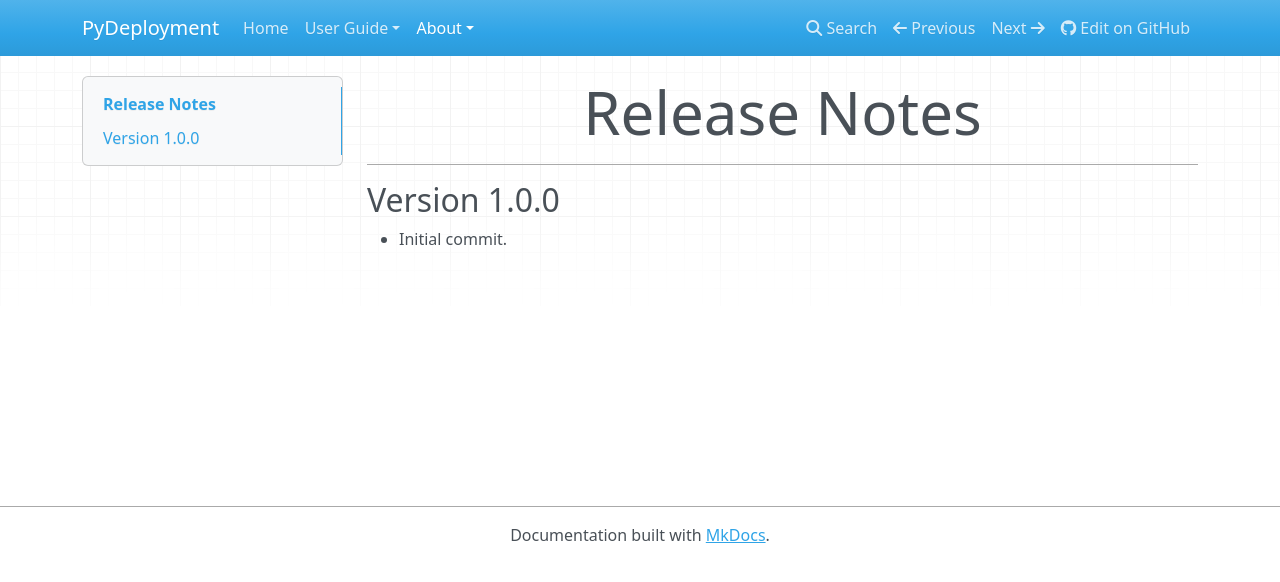
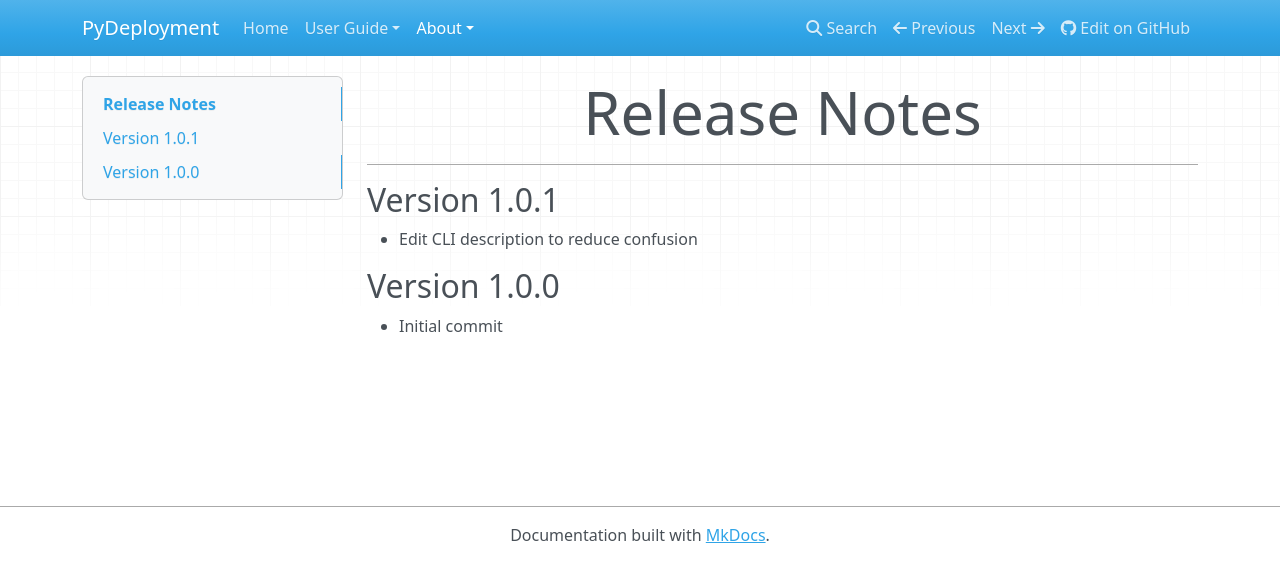
Before and after one commit to pydeployment/pydeployment, an MkDocs documentation site: the page built from docs/about/release-notes.md, in a window 1280 px wide. Shown: the top 582 px of the page. Built offline with MkDocs 1.6.1, drawn with Linux system fonts in a browser that asks for light colours; nearby versions of some CDN libraries.

Commit message:
docs: Add release notes for v1.0.1

```diff
--- a/docs/about/release-notes.md
+++ b/docs/about/release-notes.md
@@ -2,6 +2,8 @@
 
 ---
 
+## Version 1.0.1
+* Edit CLI description to reduce confusion
+
 ## Version 1.0.0
-
-* Initial commit.
+* Initial commit
```
